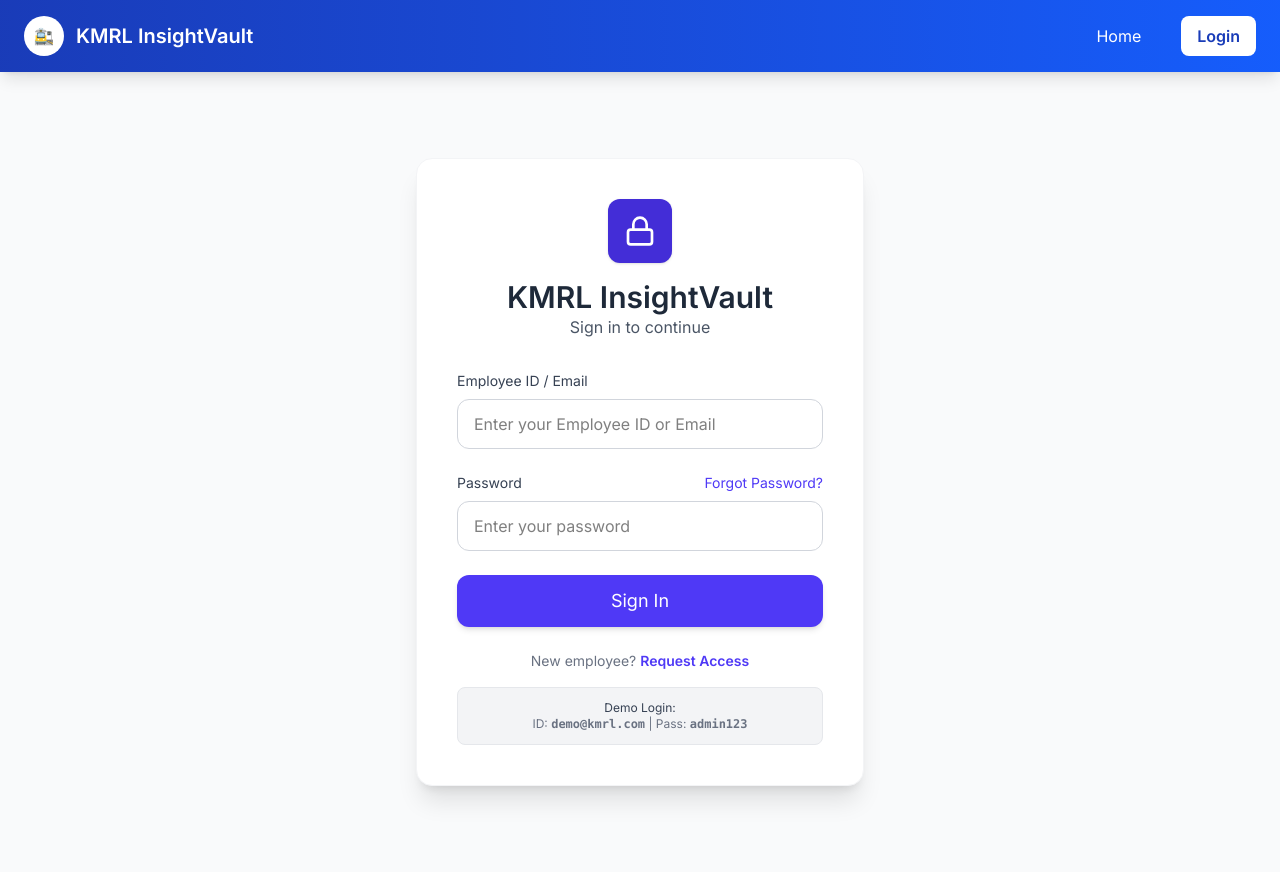
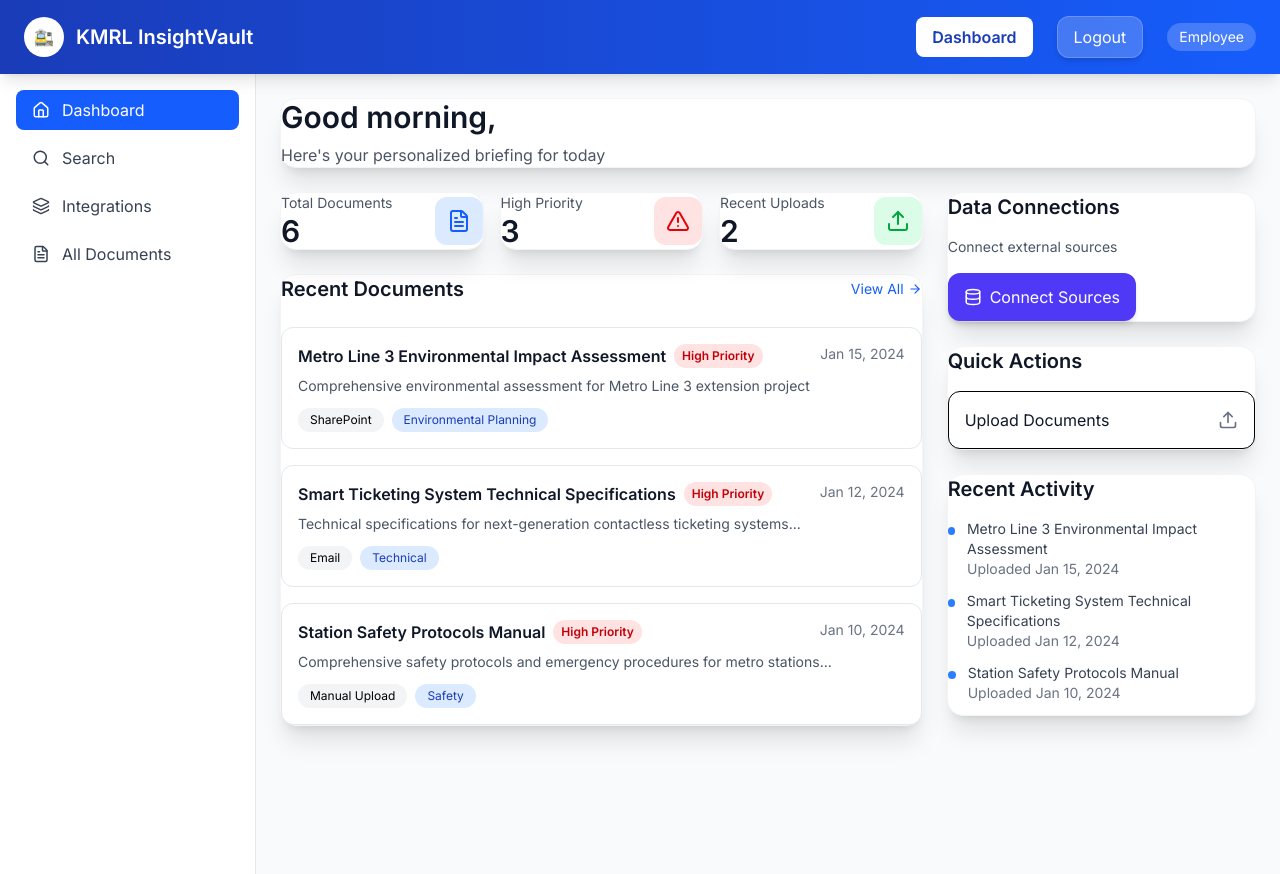
Before and after one commit to mohit-2003/kmlr-sih-25080, a React app in the folder frontend/: page /dashboard in a window 1280 px wide. Before the commit this address led to /login. Built offline with nearby package versions, Linux system fonts and the light colour scheme; sample sign-in values are in the browser's storage; the HTML template or start-up script is replaced by a standard one.

Commit message:
Login API Integration,UI updates, bug fixes

```diff
--- a/frontend/src/App.jsx
+++ b/frontend/src/App.jsx
@@ -1,6 +1,6 @@
-// src/App.jsx
 import React from "react";
-import { BrowserRouter as Router, Routes, Route } from "react-router-dom";
+// Ensures correct routing & navbar visibility
+import { BrowserRouter as Router, Routes, Route, useLocation } from "react-router-dom";
 import { AuthProvider } from "./context/AuthContext";
 import Navbar from "./components/Navbar";
 import LandingPage from "./pages/LandingPage";
@@ -11,26 +11,64 @@ import IntegrationsPage from "./pages/IntegrationsPage";
 import SearchPage from "./pages/SearchPage";
 import AllDocumentsPage from "./pages/AllDocumentsPage";
 import AddEmployeePage from "./pages/AddEmployeePage";
+// Removed Vite alias because it loaded stale cached files.
+// Using relative imports ensures correct Navbar + AuthContext mapping.
 import LoginPage from "./components/LoginPage";
 import ProtectedRoute from "./components/ProtectedRoute";
 
+// App initializes global providers (AuthProvider + Router).
+// All UI and routing happens inside AppContent to keep App clean.
 function App() {
   return (
+    // AuthProvider wraps the entire app so that authentication
+    // state (role, name, login, logout) is available everywhere.
+
     <AuthProvider>
       <Router>
+        <AppContent />
+      </Router>
+    </AuthProvider>
+  );
+}
+
+function AppContent() {
+  // useLocation is used to detect the current route
+  // so we can hide the Navbar on login page.
+  const location = useLocation();
+  const hideNavbarRoutes = ["/login"];
+
+  return (
     <div className="min-h-screen bg-gray-50">
-          <Navbar />
+
+      {/*
+        Hide Navbar on login page:
+        Some pages (like login) should not show navbar.
+        We compare the current route against a list of hidden routes
+      */}
+      {!hideNavbarRoutes.includes(location.pathname) && <Navbar />}
+
       <Routes>
         {/* Public Routes */}
         <Route path="/" element={<LandingPage />} />
         <Route path="/login" element={<LoginPage />} />
 
-            {/* Protected Routes with Sidebar Layout */}
-            <Route element={
+        {/*
+          Any route inside this block requires the user to be logged in.
+           ProtectedRoute checks AuthContext and redirects to /login if unauthenticated.
+           DashboardLayout provides sidebar + layout for all internal pages.
+        */}
+        {/* Protected Routes */}
+        <Route
+          element={
             <ProtectedRoute>
+             {/*
+                DashboardLayout:
+                Wraps protected pages with sidebar navigation and consistent UI.
+              */}
               <DashboardLayout />
             </ProtectedRoute>
-            }>
+          }
+        >
           <Route path="/dashboard" element={<DashboardPage />} />
           <Route path="/documents" element={<AllDocumentsPage />} />
           <Route path="/documents/:id" element={<DocumentDetailPage />} />
@@ -40,8 +78,6 @@ function App() {
         </Route>
       </Routes>
     </div>
-      </Router>
-    </AuthProvider>
   );
 }
 
--- a/frontend/src/components/DepartmentsPage.jsx
+++ b/frontend/src/components/DepartmentsPage.jsx
@@ -3,6 +3,8 @@ import { Building2, Plus } from "lucide-react";
 import Button from "./ui/button";
 import InputField from "./ui/input"; // make sure filename matches your input component
 import Card from "./ui/card";
+import { useAuth } from "../context/AuthContext";
+
 
 const DepartmentsPage = () => {
   const [departments, setDepartments] = useState([
@@ -13,6 +15,10 @@ const DepartmentsPage = () => {
     "Legal",
     "Procurement",
   ]);
+
+  const { role } = useAuth();
+
+
   const [newDept, setNewDept] = useState("");
 
   const handleAddDepartment = (e) => {
--- a/frontend/src/components/LoginPage.jsx
+++ b/frontend/src/components/LoginPage.jsx
@@ -26,20 +26,45 @@ const LoginPage = () => {
         setError("");
     };
 
+
     const handleLogin = async (e) => {
         e.preventDefault();
+        setError("");
 
-        // TEMP: Demo login logic (Replace with API)
-        if (
-            loginData.username === "demo@kmrl.com" &&
-            loginData.password === "admin123"
-        ) {
-            login("admin");
+        try {
+            // Call backend login API
+            const response = await fetch(`${import.meta.env.VITE_SERVER_URL}/api/v1/auth/login`, {
+                method: "POST",
+                headers: { "Content-Type": "application/json" },
+                body: JSON.stringify({
+                    email: loginData.username,  // backend expects "email"
+                    password: loginData.password,
+                }),
+            });
+            // Extract token + user role from backend response
+            const data = await response.json();
+
+            if (!data.success) {
+                setError(data.error || "Invalid login credentials");
+                return;
+            }
+
+            //Save JWT token for authenticated API calls
+            localStorage.setItem("token", data.token);
+
+            // Saving name + role in AuthContext
+            login(data.user.role, data.user.name);
+
+            // Saving name in localStorage for persistence
+            localStorage.setItem("name", data.user.name);
+
+            // Redirect to dashboard
             navigate("/dashboard");
-        } else {
-            setError("Invalid credentials. Please try again.");
+        } catch (err) {
+            setError("Server error, please try again.");
         }
     };
+
 
     return (
         <div className="flex flex-col items-center justify-center min-h-screen bg-gray-50">
@@ -114,15 +139,9 @@ const LoginPage = () => {
                             Request Access
                         </a>
                     </p>
-
-                    {/* Demo login info */}
-                    <div className="mt-4 p-3 bg-gray-100 rounded-lg border border-gray-200 text-xs">
-                        <p className="font-medium text-gray-700">Demo Login:</p>
-                        <p>
-                            ID: <span className="font-mono font-semibold">demo@kmrl.com</span> |
-                            Pass: <span className="font-mono font-semibold">admin123</span>
-                        </p>
-                    </div>
+                    {/*
+                        removed the demo login info
+                    */}
                 </div>
             </Card>
         </div>
--- a/frontend/src/components/Navbar.jsx
+++ b/frontend/src/components/Navbar.jsx
@@ -1,14 +1,58 @@
 // src/components/Navbar.jsx
 import React from "react";
 import { Link, useLocation, useNavigate } from "react-router-dom";
-import { useAuth } from "@/context/AuthContext";
-import Button from "@/components/ui/button";
+import { useAuth } from "../context/AuthContext";
+import Button from "./ui/button";
+
+
+// - Shows Home + Login on Landing Page ("/")
+// - Shows Dashboard + Logout + Role on authenticated pages
+// - Uses 'loading' to prevent random flashes on refresh
 
 const Navbar = () => {
   const location = useLocation();
   const navigate = useNavigate();
-  const { role, logout } = useAuth();
+  const { role, logout,loading } = useAuth();
 
+  // Hide Navbar completely on Login page
+  if (location.pathname.startsWith("/login")) return null;
+
+  // WAIT for AuthContext to restore role
+  if (loading) return null;
+
+  // Force Home + Login UI on Landing Page (Public UI)
+  if (location.pathname === "/") {
+    return (
+      <nav className="flex justify-between items-center px-6 py-4 bg-gradient-to-r from-blue-800 to-blue-600 text-white sticky top-0 z-50 shadow-lg">
+        <div className="flex items-center">
+          <div className="w-10 h-10 rounded-full bg-white flex items-center justify-center text-blue-800 font-bold mr-3">
+            🚉
+          </div>
+          <h2 className="m-0 text-xl font-bold font-inter">KMRL InsightVault</h2>
+        </div>
+
+        <div className="flex gap-6 items-center">
+          <Link
+            to="/"
+            className={`no-underline font-medium transition-colors py-2 px-4 rounded-lg ${
+              location.pathname === "/"
+                ? "bg-white text-blue-800 font-semibold"
+                : "text-white hover:bg-blue-700"
+            }`}
+          >
+            Home
+          </Link>
+
+          <Link
+            to="/login"
+            className="no-underline font-medium transition-colors py-2 px-4 rounded-lg text-white hover:bg-blue-700"
+          >
+            Login
+          </Link>
+        </div>
+      </nav>
+    );
+  }
   const isActive = (path) => location.pathname === path;
 
   const handleLogout = () => {
@@ -79,7 +123,8 @@ const Navbar = () => {
 
             {/* Role Badge */}
             <span className="text-sm bg-white/20 px-3 py-1 rounded-full capitalize">
-              {role}
+              {/*showing the role dynamically */}
+              {role === "Administrator" ? "Administrator" : "Employee"}
             </span>
           </>
         )}
--- a/frontend/src/components/ProtectedRoute.jsx
+++ b/frontend/src/components/ProtectedRoute.jsx
@@ -1,12 +1,30 @@
 // src/components/ProtectedRoute.jsx
+// PROTECTED ROUTE:
+// Blocks access to dashboard pages unless role exists.
+// Uses 'loading' to avoid redirect before AuthContext restores state.
+
 import React from "react";
-import { Navigate } from "react-router-dom";
+import { Navigate, useLocation } from "react-router-dom";
 import { useAuth } from "../context/AuthContext";
 
 const ProtectedRoute = ({ children }) => {
-  const { role } = useAuth();
+  // Wait for AuthContext to finish restoring session.
+  const { role,loading } = useAuth();
+  const location = useLocation();
+
+
+  // Wait until AuthContext restores role from localStorage
+  if (loading) {
+    return <div>Loading...</div>; // Or spinner component
+  }
+
+  // Block employees from accessing Add Employee page manually
+  if (role !== "Administrator" && location.pathname === "/add-employee") {
+    return <Navigate to="/dashboard" replace />;
+  }
 
   if (!role) {
+    // If not logged in => redirect to login page.
     return <Navigate to="/login" replace />;
   }
 
--- a/frontend/src/components/Sidebar.jsx
+++ b/frontend/src/components/Sidebar.jsx
@@ -1,8 +1,12 @@
 import React from "react";
 import { NavLink } from "react-router-dom";
+//need of it for the verification of admin
+import { useAuth } from "../context/AuthContext";
 import { Home, FileText, Search, Layers, UserPlus } from "lucide-react";
 
 const Sidebar = () => {
+  //storing role to later use
+  const { role } = useAuth();
   const linkClasses = ({ isActive }) =>
     `flex items-center gap-3 px-4 py-2 rounded-lg transition-colors ${
       isActive
@@ -25,10 +29,12 @@ const Sidebar = () => {
         <NavLink to="/documents" className={linkClasses}>
           <FileText size={18} /> All Documents
         </NavLink>
-
-        <NavLink to="/add-employee" className={linkClasses}>
-          <UserPlus size={18} /> Add Employee
-        </NavLink>
+        {/* making sure only admin can add can employees*/}
+        {role === "Administrator"&& (
+          <NavLink to="/add-employee" className={linkClasses}>
+            <UserPlus size={18} /> Add Employee
+          </NavLink>
+        )}
       </nav>
     </div>
   );
--- a/frontend/src/context/AuthContext.jsx
+++ b/frontend/src/context/AuthContext.jsx
@@ -1,5 +1,6 @@
 // src/context/AuthContext.jsx
-import React, { createContext, useContext, useState } from 'react';
+import React, { createContext, useContext, useState, useEffect } from 'react';
+
 
 const AuthContext = createContext();
 
@@ -12,23 +13,64 @@ export const useAuth = () => {
 };
 
 export const AuthProvider = ({ children }) => {
+  // Stores logged-in user role (admin/employee). Null = logged out.
   const [role, setRole] = useState(null);
 
-  const login = (userRole) => {
+  //storing logged in user's name
+  const [name, setName] = useState(null);
+
+
+  // Prevents ProtectedRoute + Navbar from rendering too early.
+  const [loading, setLoading] = useState(true);
+
+  useEffect(() => {
+     // on page refresh: restore user role from localStorage.
+    const savedRole = localStorage.getItem("role");
+    if (savedRole) {
+      // If Session exists → restore user login state.
+      setRole(savedRole);
+    }
+
+     // Restoring name
+      const savedName = localStorage.getItem("name");
+      if (savedName) {
+        setName(savedName);
+      }
+    // Initialization complete — components can render safely.
+    setLoading(false);
+  }, []);
+
+  // We use localStorage to persist authentication across page refreshes.
+  // - "token" is used for backend API authentication.
+  // - "role" is used for frontend routing (ProtectedRoute) + Navbar UI.
+  // This keeps the user logged in even after closing/reloading the browser.
+  const login = (userRole,userName) => {
+    // Save role and name in state + in browser (persistent login)
     setRole(userRole);
+    setName(userName);
+    localStorage.setItem("role", userRole);
+    localStorage.setItem("name", userName);
+
   };
-
+  // Clear session from localStorage on logout
   const logout = () => {
     setRole(null);
+    setName(null);
+    localStorage.removeItem("role");
+    localStorage.removeItem("name");
+    localStorage.removeItem("token");
   };
 
   const value = {
     role,
+    name,
     login,
-    logout
+    logout,
+    loading
   };
 
   return (
+    // Provide role, login, logout, loading to entire app.
     <AuthContext.Provider value={value}>
       {children}
     </AuthContext.Provider>
--- a/frontend/src/pages/DashboardPage.jsx
+++ b/frontend/src/pages/DashboardPage.jsx
@@ -2,10 +2,15 @@ import React from "react";
 import { useNavigate } from "react-router-dom";
 import Card from "@/components/ui/card";
 import Button from "@/components/ui/button";
+//imported it for the use of role
+import { useAuth } from "../context/AuthContext";
 import { FileText, AlertTriangle, Upload, ArrowRight, Database } from "lucide-react";
 
 const DashboardPage = () => {
   const navigate = useNavigate();
+
+  //role of the logged in person
+  const { name } = useAuth();
 
   // Dynamic greeting
   const hour = new Date().getHours();
@@ -56,7 +61,8 @@ const DashboardPage = () => {
       {/* Header */}
       <Card>
         <h1 className="text-3xl font-bold text-gray-900 mb-2">
-          {greeting}, System Administrator
+          {/*//showing the exact role*/}
+          {greeting}, {name}
         </h1>
         <p className="text-gray-600">Here's your personalized briefing for today</p>
       </Card>
```
Lines whose indentation alone changed are shown as unchanged.
